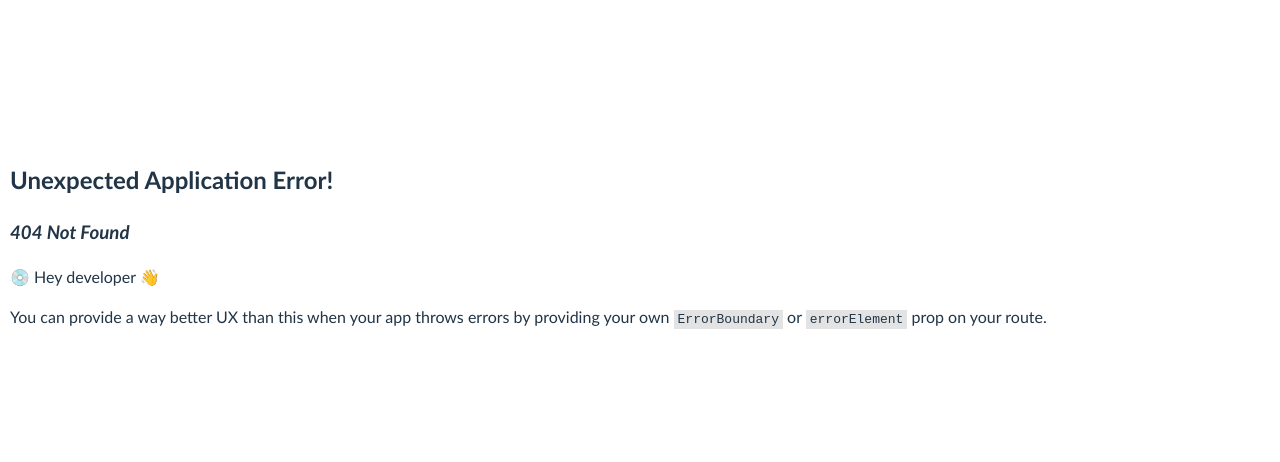
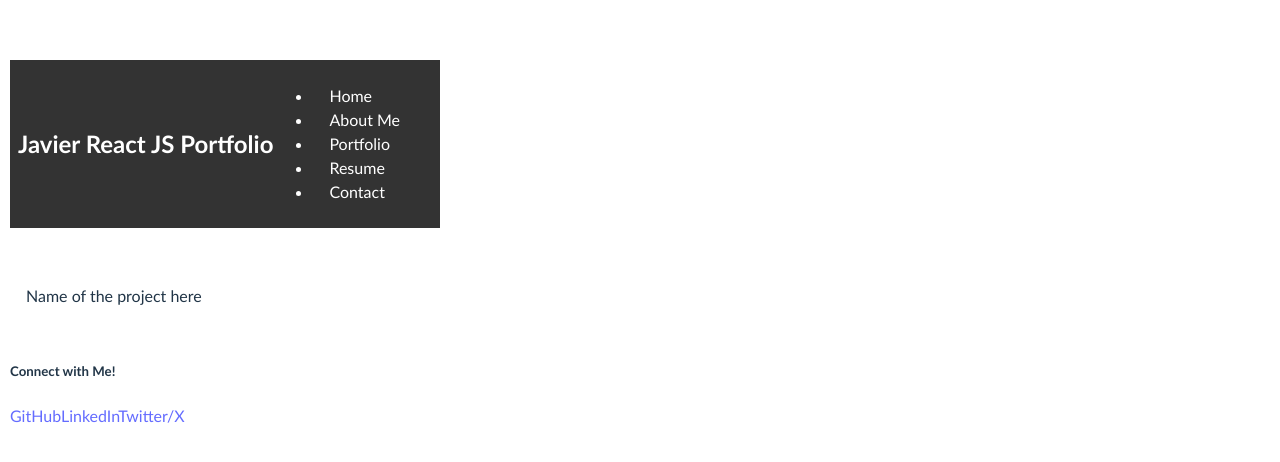
Before and after one commit to elchinatalpf/react-portfolio, a React (Vite) app: page /portfolio in a window 1280 px wide. Before the commit this address had no page. Shown: the part 156-618 px from the top of the page. Built offline with nearby package versions, Linux system fonts and the light colour scheme.

Commit message:
Added project template in components and portfolio page

```diff
--- a/src/components/Project.jsx
+++ b/src/components/Project.jsx
@@ -0,0 +1,14 @@
+export default function Project({ title, imageSrc, imageAtl, projectLink, children }) {
+  return (
+    <section className="card">
+      <header>{title}</header>
+        <img src={imageSrc} className="images" alt={imageAtl} />
+        <div className="card-content">
+          <p className="card-text">
+            {children}
+            {projectLink && <a href={projectLink}>Go to Project</a>}
+          </p>
+        </div>
+    </section>
+  );
+}
--- a/src/pages/Portfolio.jsx
+++ b/src/pages/Portfolio.jsx
@@ -0,0 +1,16 @@
+import Project from '../components/Project';
+
+export default function Portfolio() {
+  return (
+    <div>
+      <Project
+        // title="Title name here"
+        // imageSrc={picture of the project here}
+        // imageAtl='same name of title'
+        // projectLink='Link here'
+      >
+        Name of the project here
+      </Project>
+    </div>
+  );
+}
```
Also changed, not shown: src/main.jsx (+5 -3 lines), src/pages/Project.jsx (deleted).
